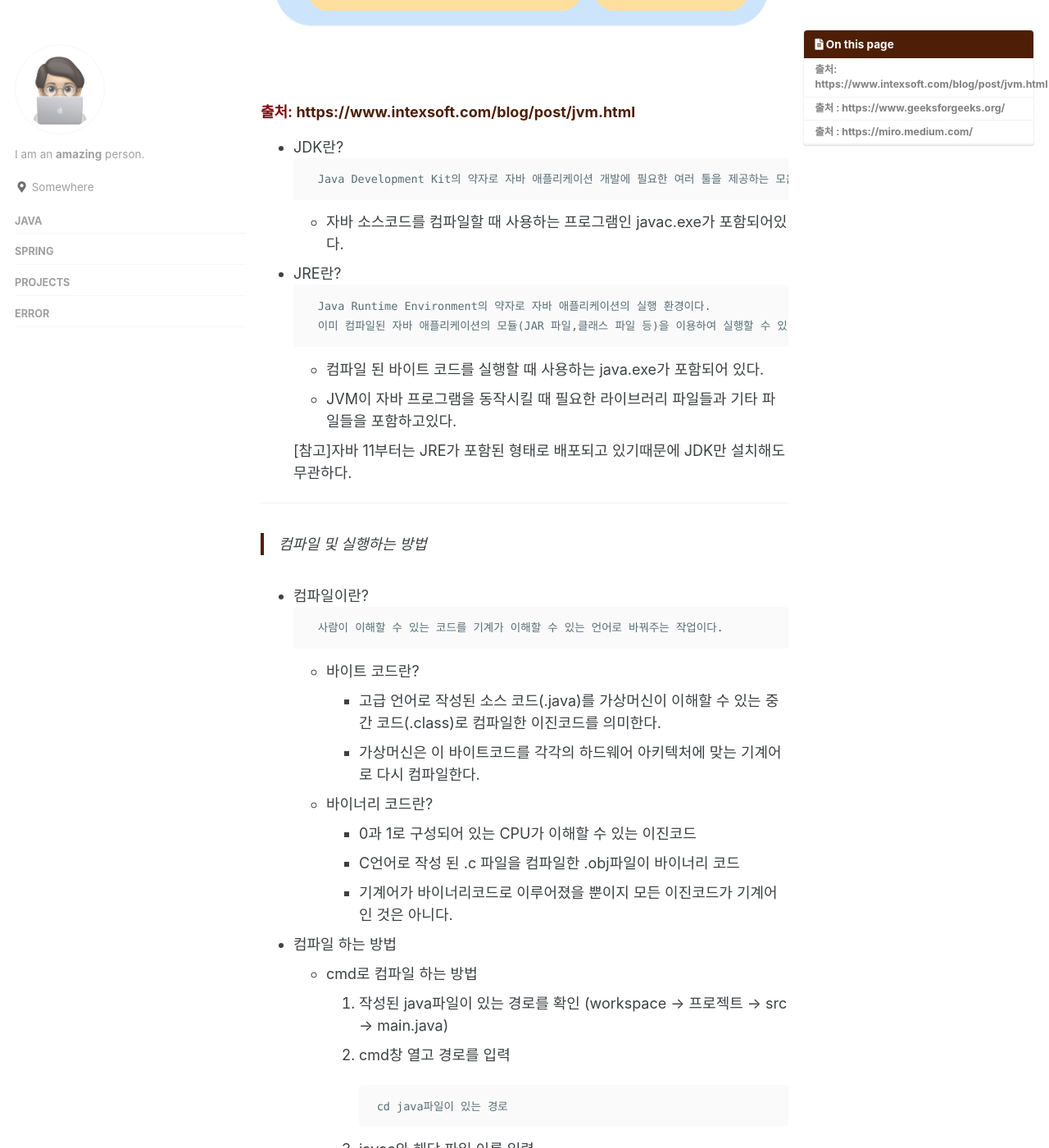
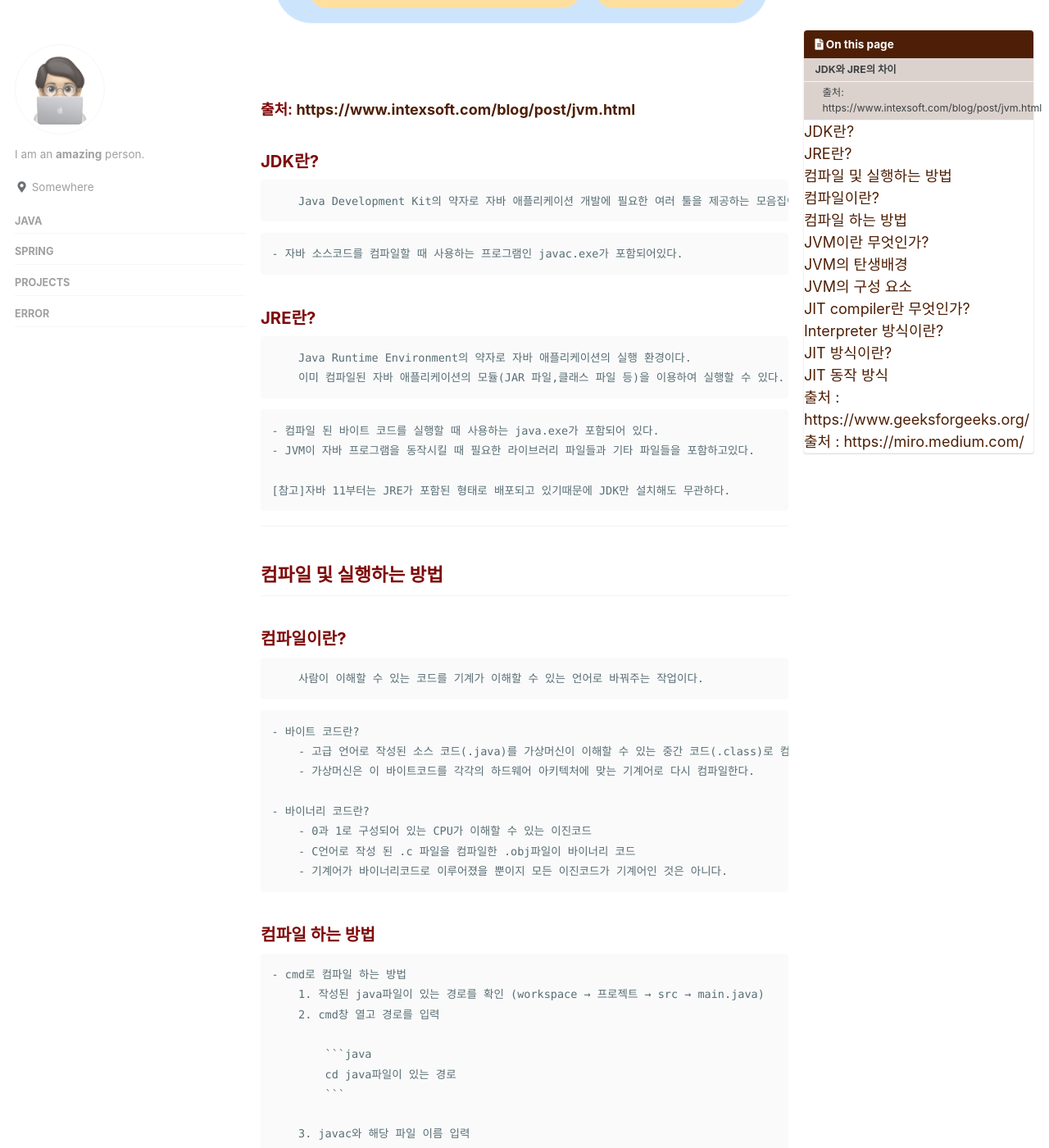
Before and after one commit to gyuripk/blog, a Jekyll site: the page built from _posts/2021-02-26-JVM.md, in a window 1280 px wide and 1400 px high, scrolled down 844 px. Shown: the whole window at 82% size. Built offline with Jekyll 4.4.1, drawn with Linux system fonts in a browser that asks for light colours; cached includes are drawn as plain includes; some of the changed text lies outside the part shown.

Commit message:
Update 2021-02-26-JVM.md

````diff
--- a/_posts/2021-02-26-JVM.md
+++ b/_posts/2021-02-26-JVM.md
@@ -15,20 +15,20 @@ category: Java
 1. 컴파일 : javac.exe로 사람이 읽을 수 있는 코드(.java)를 가상 머신이 이해할 수 있는 코드인 바이트코드(.class)로 바꾼다.
 2. JVM : 바이트 코드를 해당 운영체제에 맞는 기계어로 해석하여 실행시켜준다.
 
-> JDK와 JRE의 차이
+## JDK와 JRE의 차이
 
 ![JVM](/assets/images/Untitled.png)
 
 ###### 출처: [https://www.intexsoft.com/blog/post/jvm.html](https://www.intexsoft.com/blog/post/jvm.html)
 
-- JDK란?
+### JDK란?
 ```
     Java Development Kit의 약자로 자바 애플리케이션 개발에 필요한 여러 툴을 제공하는 모음집이다.
 ```
 
     - 자바 소스코드를 컴파일할 때 사용하는 프로그램인 javac.exe가 포함되어있다.
 
-- JRE란?
+### JRE란?
 ```
     Java Runtime Environment의 약자로 자바 애플리케이션의 실행 환경이다.
     이미 컴파일된 자바 애플리케이션의 모듈(JAR 파일,클래스 파일 등)을 이용하여 실행할 수 있다.
@@ -41,9 +41,9 @@ category: Java
 
 ---
 
-> 컴파일 및 실행하는 방법
+## 컴파일 및 실행하는 방법
 
-- 컴파일이란?
+### 컴파일이란?
 ```
     사람이 이해할 수 있는 코드를 기계가 이해할 수 있는 언어로 바꿔주는 작업이다.
 ```
@@ -57,7 +57,7 @@ category: Java
         - C언어로 작성 된 .c 파일을 컴파일한 .obj파일이 바이너리 코드
         - 기계어가 바이너리코드로 이루어졌을 뿐이지 모든 이진코드가 기계어인 것은 아니다.
 
-- 컴파일 하는 방법
+### 컴파일 하는 방법
     - cmd로 컴파일 하는 방법
         1. 작성된 java파일이 있는 경로를 확인 (workspace → 프로젝트 → src → main.java)
         2. cmd창 열고 경로를 입력
@@ -91,7 +91,7 @@ category: Java
 
 ---
 
-> JVM이란 무엇인가?
+## JVM이란 무엇인가?
 
 ```
 JAVA Virtial Machine의 약자로 코드가 운영체제에 상관없이 실행될 수 있도록 도와주는 가상머신이다.
@@ -101,7 +101,7 @@ JAVA Virtial Machine의 약자로 코드가 운영체제에 상관없이 실행
 
 즉, JVM이 설치되어 있다면 다른 운영체제에서도 코드를 실행할 수 있다.
 
-- JVM의 탄생배경
+### JVM의 탄생배경
 
     디바이스마다 운영체제가 다르기 때문에 그에 맞춰 컴파일하는 번거로운 작업이 필요했다.
 
@@ -109,7 +109,7 @@ JAVA Virtial Machine의 약자로 코드가 운영체제에 상관없이 실행
 
     즉, JVM 덕분에 어떤 상황에서도 같은 의도를 가진 소스코드를 작성할 수 있게 된것이다.
 
-- JVM의 구성 요소
+### JVM의 구성 요소
 
     ![JVM%E1%84%80%E1%85%AA%20%E1%84%8C%E1%85%A1%E1%84%87%E1%85%A1%20%E1%84%8F%E1%85%A9%E1%84%83%E1%85%B3%E1%84%8B%E1%85%B4%20%E1%84%89%E1%85%B5%E1%86%AF%E1%84%92%E1%85%A2%E1%86%BC%E1%84%80%E1%85%AA%E1%84%8C%E1%85%A5%E1%86%BC%E1%84%8B%E1%85%B3%E1%86%AF%20%E1%84%8B%E1%85%A1%E1%86%AF%E1%84%8B%E1%85%A1%E1%84%87%E1%85%A9%E1%84%8C%E1%85%A1!%20ce32ba718e85453dac47eba0edfe7d60/Untitled%201.png](/assets/images/Untitled%201.png)
 
@@ -149,25 +149,25 @@ JAVA Virtial Machine의 약자로 코드가 운영체제에 상관없이 실행
 
 ---
 
-> JIT compiler란 무엇인가?
+## JIT compiler란 무엇인가?
 
 ```
 Just In Time의 약자로 프로그램을 실제 실행하는 시점(Runtime)에 기계어로 번역하는 컴파일 방식이다.
 ```
 
-- Interpreter 방식이란?
+### Interpreter 방식이란?
 
      자바 바이트 코드를 명령어 단위로 읽어서 실행한다.
 
     - 이 방식은 한줄씩 수행하기 때문에 느리다는 단점을 가지고 있다. 이러한 단점을 개선하기 위한 방식이 바로 JIT방식이다.
 
-- JIT 방식이란?
+### JIT 방식이란?
 
      (처음 실행할 때) 처음 기계어를 생성할 때, 인터프리터 방식으로 컴파일을 하면서 해당 코드를 캐싱한다. 이후에 실행할 땐, 바뀐 부분만  컴파일 하고 나머지는 캐싱된 코드를 사용한다.
 
     - 변경된 부분만 컴파일 하기 때문에 수행속도가 더 빠르다.
 
-- JIT 동작 방식
+### JIT 동작 방식
 
 ![JVM%E1%84%80%E1%85%AA%20%E1%84%8C%E1%85%A1%E1%84%87%E1%85%A1%20%E1%84%8F%E1%85%A9%E1%84%83%E1%85%B3%E1%84%8B%E1%85%B4%20%E1%84%89%E1%85%B5%E1%86%AF%E1%84%92%E1%85%A2%E1%86%BC%E1%84%80%E1%85%AA%E1%84%8C%E1%85%A5%E1%86%BC%E1%84%8B%E1%85%B3%E1%86%AF%20%E1%84%8B%E1%85%A1%E1%86%AF%E1%84%8B%E1%85%A1%E1%84%87%E1%85%A9%E1%84%8C%E1%85%A1!%20ce32ba718e85453dac47eba0edfe7d60/Untitled%202.png](/assets/images/Untitled%202.png)
 
````
